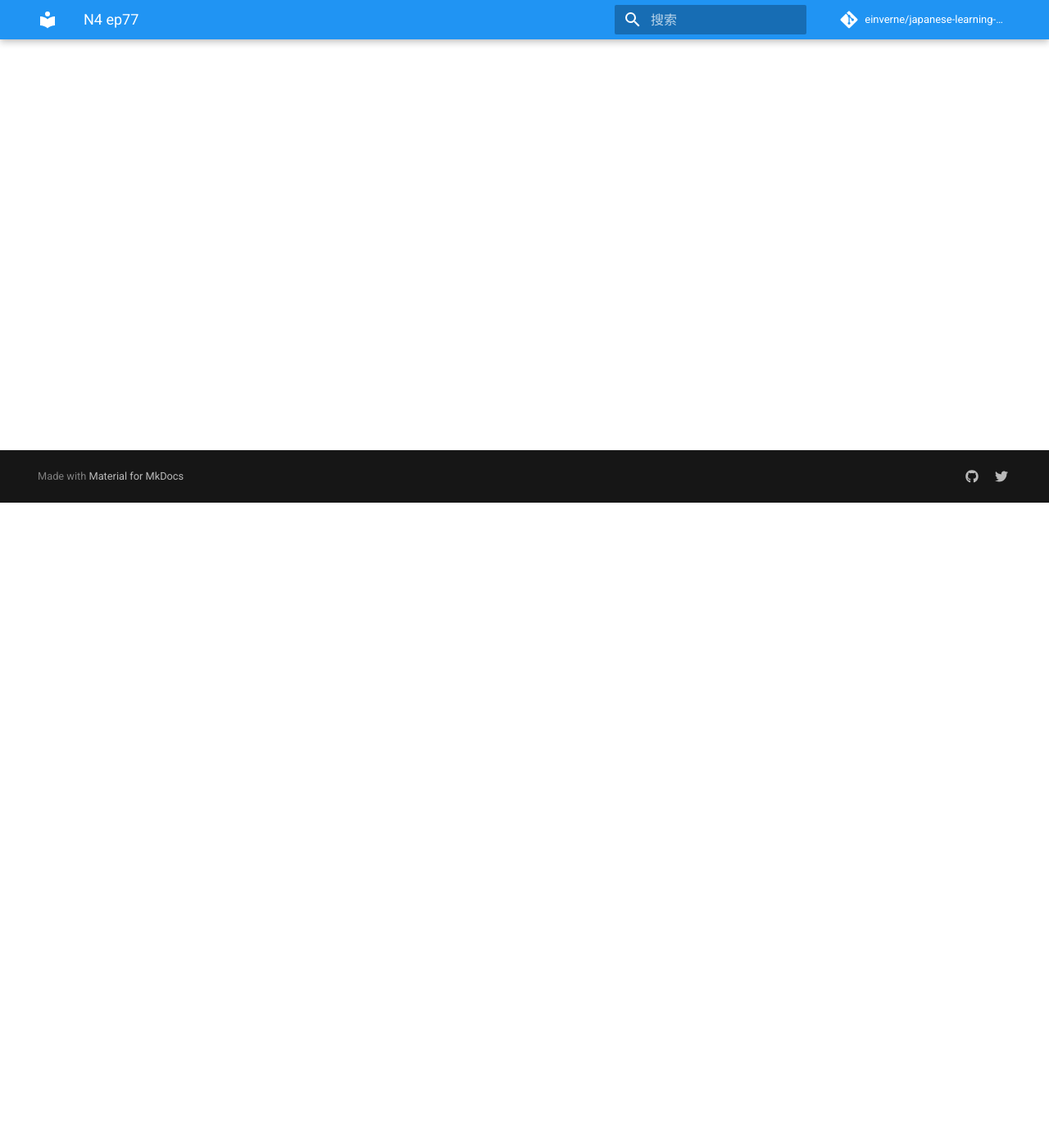
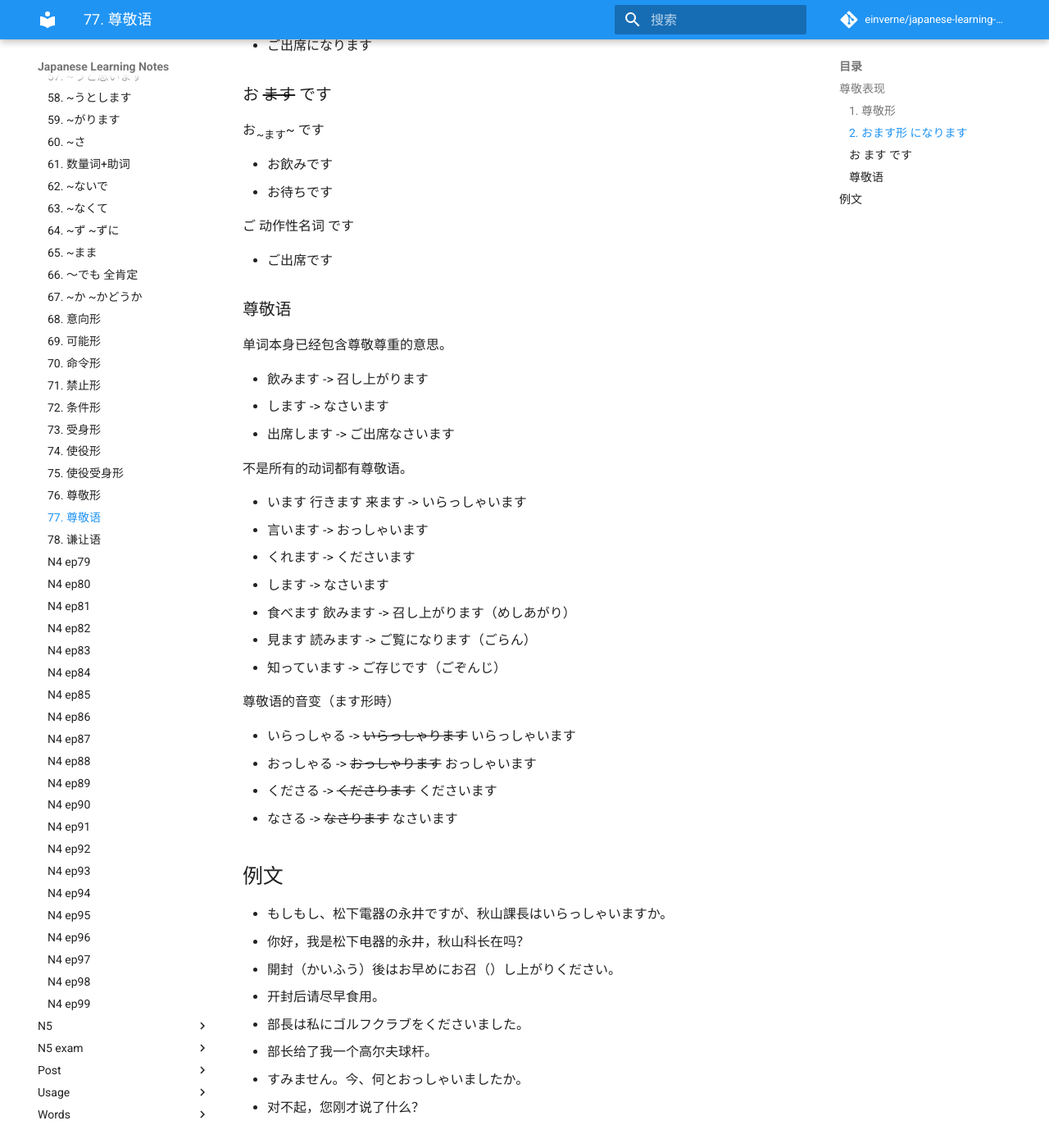
Before and after one commit to einverne/japanese-learning-notes, an MkDocs documentation site: the page built from docs/n4/n4-ep77.md, in a window 1280 px wide and 1400 px high, scrolled down 787 px. Shown: the whole window at 82% size. Built offline with MkDocs 1.6.1 and Material for MkDocs 9.7.7, drawn with Linux system fonts in a browser that asks for light colours; comment, search, counter and statistics services are not loaded; some of the changed text lies outside the part shown.

Commit message:
feat: add n4 to ep78

```diff
--- a/docs/n4/n4-ep77.md
+++ b/docs/n4/n4-ep77.md
@@ -1,3 +1,80 @@
 ---
 comments: true
 ---
+
+# 77. 尊敬语
+
+敬语表现
+
+尊敬表现（相手）
+
+谦让表现（自分）
+
+## 尊敬表现
+
+### 1. 尊敬形
+
+- 飲みます -> 飲まれます
+- 待ちます -> 待たれます
+- します -> されます
+- 出席します -> 出席されます
+
+词形的变化，动词的变化
+
+### 2. おます形 になります
+
+お~~ます形~~ になります
+
+- お飲みになります
+- お待ちになります
+
+ご 动作性名词 になります
+
+- ご出席になります
+
+### お ~~ます~~ です
+
+お~~ます~~ です
+
+- お飲みです
+- お待ちです
+
+ご 动作性名词 です
+
+- ご出席です
+
+### 尊敬语
+
+单词本身已经包含尊敬尊重的意思。
+
+- 飲みます -> 召し上がります
+- します -> なさいます
+- 出席します -> ご出席なさいます
+
+不是所有的动词都有尊敬语。
+
+- います 行きます 来ます -> いらっしゃいます
+- 言います -> おっしゃいます
+- くれます -> くださいます
+- します -> なさいます
+- 食べます 飲みます -> 召し上がります（めしあがり）
+- 見ます 読みます -> ご覧になります（ごらん）
+- 知っています -> ご存じです（ごぞんじ）
+
+尊敬语的音变（ます形時）
+
+- いらっしゃる -> ~~いらっしゃります~~ いらっしゃいます
+- おっしゃる -> ~~おっしゃります~~ おっしゃいます
+- くださる -> ~~くださります~~ くださいます
+- なさる -> ~~なさります~~ なさいます
+
+## 例文
+
+- もしもし、松下電器の永井ですが、秋山課長はいらっしゃいますか。
+- 你好，我是松下电器的永井，秋山科长在吗？
+- 開封（かいふう）後はお早めにお召（）し上がりください。
+- 开封后请尽早食用。
+- 部長は私にゴルフクラブをくださいました。
+- 部长给了我一个高尔夫球杆。
+- すみません。今、何とおっしゃいましたか。
+- 对不起，您刚才说了什么？
```
Also changed, not shown: docs/n4/n4-ep78.md (+68 -0 lines).
